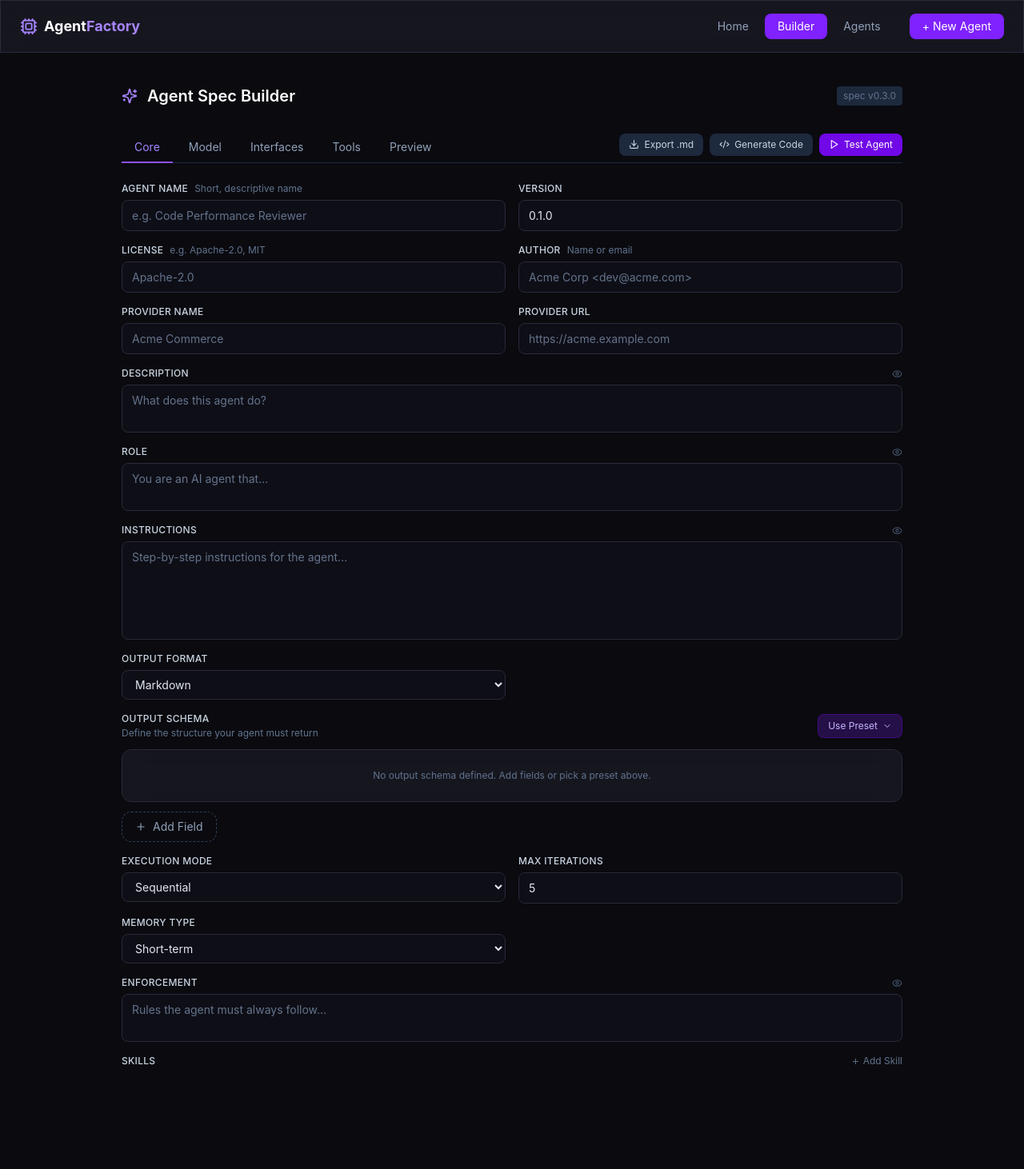
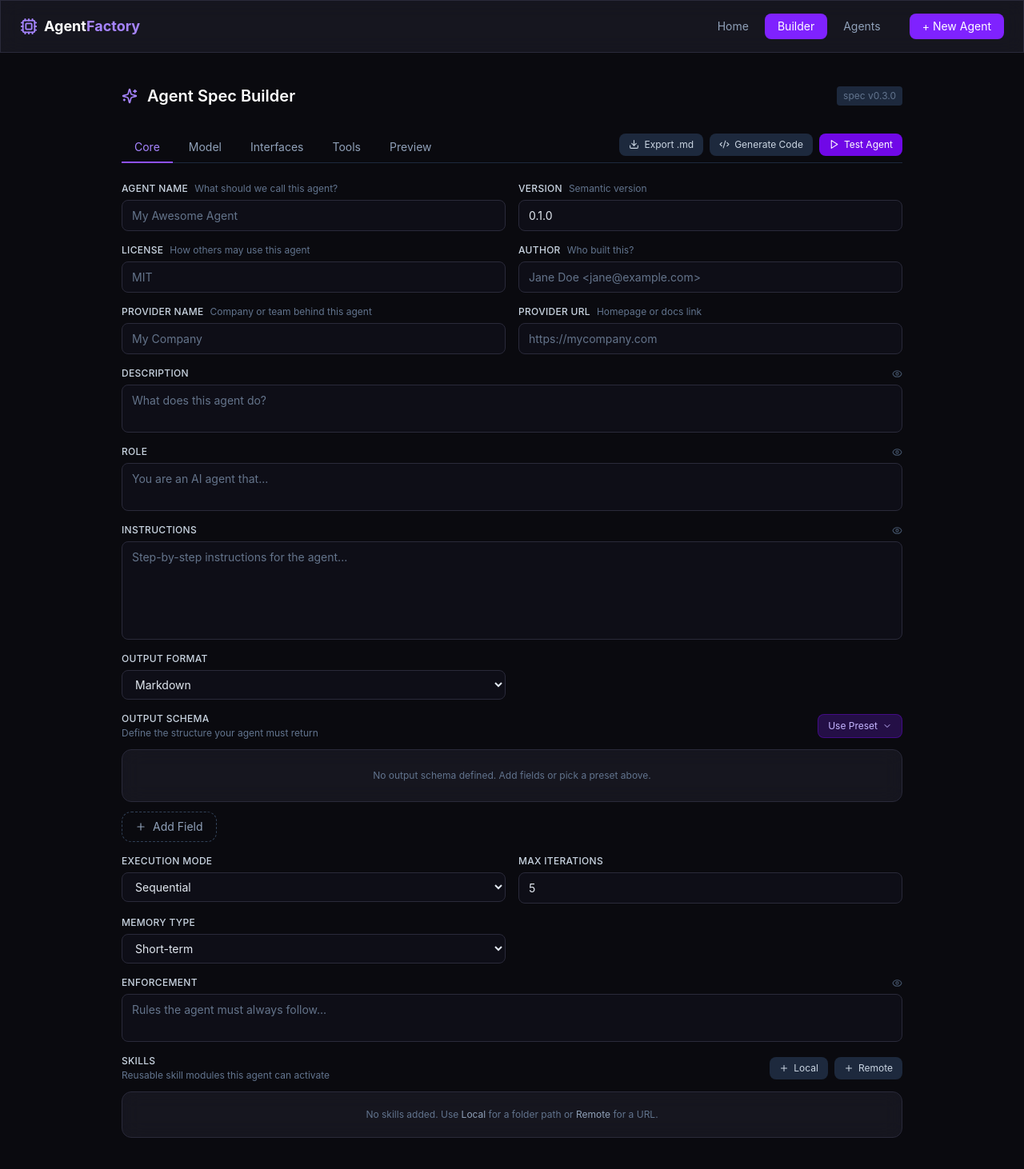
Before and after one commit to RukshanRanasinghe2000/AgentFactory, a Next.js app in the folder frontend/: page /builder in a window 1280 px wide. Shown: the whole page at 80% size. Before the commit the page ends 1375 px from the top, so only its background shows below. Built offline with nearby package versions, Linux system fonts and the light colour scheme.

Commit message:
style: change placeholders in the core section and improve UX of skills section

```diff
--- a/frontend/app/layout.tsx
+++ b/frontend/app/layout.tsx
@@ -10,7 +10,7 @@ export const metadata: Metadata = {
 export default function RootLayout({ children }: { children: React.ReactNode }) {
   return (
     <html lang="en">
-      <body className="min-h-screen">
+      <body className="min-h-screen" suppressHydrationWarning>
         <Navbar />
         <main>{children}</main>
       </body>
--- a/frontend/components/SpecEditor.tsx
+++ b/frontend/components/SpecEditor.tsx
@@ -74,29 +74,29 @@ export default function SpecEditor({ spec, onChange }: Props) {
       {/* ── CORE TAB ── */}
       {tab === "core" && (
         <div className="grid grid-cols-1 md:grid-cols-2 gap-4">
-          <FieldBlock label="Agent Name" hint="Short, descriptive name">
+          <FieldBlock label="Agent Name" hint="What should we call this agent?">
             <input value={spec.name} onChange={(e) => set("name", e.target.value)}
-              placeholder="e.g. Code Performance Reviewer" className="field-input" />
+              placeholder="My Awesome Agent" className="field-input" />
           </FieldBlock>
-          <FieldBlock label="Version">
+          <FieldBlock label="Version" hint="Semantic version">
             <input value={spec.version} onChange={(e) => set("version", e.target.value)}
-              placeholder="0.1.0" className="field-input" />
+              placeholder="1.0.0" className="field-input" />
           </FieldBlock>
-          <FieldBlock label="License" hint="e.g. Apache-2.0, MIT">
+          <FieldBlock label="License" hint="How others may use this agent">
             <input value={spec.license} onChange={(e) => set("license", e.target.value)}
-              placeholder="Apache-2.0" className="field-input" />
+              placeholder="MIT" className="field-input" />
           </FieldBlock>
-          <FieldBlock label="Author" hint="Name or email">
+          <FieldBlock label="Author" hint="Who built this?">
             <input value={spec.author} onChange={(e) => set("author", e.target.value)}
-              placeholder="Acme Corp <dev@acme.com>" className="field-input" />
+              placeholder="Jane Doe <jane@example.com>" className="field-input" />
           </FieldBlock>
-          <FieldBlock label="Provider Name">
+          <FieldBlock label="Provider Name" hint="Company or team behind this agent">
             <input value={spec.provider.name} onChange={(e) => set("provider", { ...spec.provider, name: e.target.value })}
-              placeholder="Acme Commerce" className="field-input" />
+              placeholder="My Company" className="field-input" />
           </FieldBlock>
-          <FieldBlock label="Provider URL">
+          <FieldBlock label="Provider URL" hint="Homepage or docs link">
             <input value={spec.provider.url} onChange={(e) => set("provider", { ...spec.provider, url: e.target.value })}
-              placeholder="https://acme.example.com" className="field-input" />
+              placeholder="https://mycompany.com" className="field-input" />
           </FieldBlock>
           <FieldBlock label="Description" className="md:col-span-2" onPreview={() => setPopup({ label: "Description", content: spec.description })}>
             <textarea value={spec.description} onChange={(e) => set("description", e.target.value)}
@@ -459,7 +459,9 @@ function ToolsEditor({ tools, onChange }: { tools: AgentTool[]; onChange: (v: Ag
 
 // ── Skills Editor ─────────────────────────────────────────────────────────────
 function SkillsEditor({ skills, onChange }: { skills: AgentSkill[]; onChange: (v: AgentSkill[]) => void }) {
-  function add() { onChange([...skills, { type: "local", path: "./skills" }]); }
+  function add(type: AgentSkill["type"]) {
+    onChange([...skills, type === "local" ? { type: "local", path: "./skills" } : { type: "remote", url: "" }]);
+  }
   function update(i: number, patch: Partial<AgentSkill>) {
     const next = [...skills]; next[i] = { ...next[i], ...patch }; onChange(next);
   }
@@ -467,23 +469,88 @@ function SkillsEditor({ skills, onChange }: { skills: AgentSkill[]; onChange: (v
 
   return (
     <div className="md:col-span-2 flex flex-col gap-3">
+      {/* Header */}
       <div className="flex items-center justify-between">
-        <p className="text-xs font-medium text-slate-300 uppercase tracking-wide">Skills</p>
-        <button onClick={add} className="text-xs text-slate-500 hover:text-violet-400 transition-colors flex items-center gap-1">
-          <Plus size={11} /> Add Skill
-        </button>
+        <div>
+          <p className="text-xs font-medium text-slate-300 uppercase tracking-wide">Skills</p>
+          <p className="text-xs text-slate-500 mt-0.5">Reusable skill modules this agent can activate</p>
+        </div>
+        <div className="flex items-center gap-2">
+          <button
+            onClick={() => add("local")}
+            className="flex items-center gap-1.5 px-3 py-1.5 rounded-lg text-xs bg-slate-800 hover:bg-slate-700 text-slate-300 transition-colors"
+          >
+            <Plus size={12} /> Local
+          </button>
+          <button
+            onClick={() => add("remote")}
+            className="flex items-center gap-1.5 px-3 py-1.5 rounded-lg text-xs bg-slate-800 hover:bg-slate-700 text-slate-300 transition-colors"
+          >
+            <Plus size={12} /> Remote
+          </button>
+        </div>
       </div>
+
+      {/* Empty state */}
+      {skills.length === 0 && (
+        <div className="glass rounded-xl px-4 py-5 text-center text-slate-500 text-xs">
+          No skills added. Use <span className="text-slate-400">Local</span> for a folder path or <span className="text-slate-400">Remote</span> for a URL.
+        </div>
+      )}
+
+      {/* Skill cards */}
       {skills.map((skill, i) => (
-        <div key={i} className="flex gap-2 items-center">
-          <select value={skill.type} onChange={(e) => update(i, { type: e.target.value as AgentSkill["type"] })} className="field-input w-28 text-xs py-1">
-            <option value="local">local</option>
-            <option value="remote">remote</option>
-          </select>
-          <input value={skill.type === "local" ? (skill.path ?? "") : (skill.url ?? "")}
-            onChange={(e) => update(i, skill.type === "local" ? { path: e.target.value } : { url: e.target.value })}
-            placeholder={skill.type === "local" ? "./skills" : "https://skills.example.com"}
-            className="field-input text-xs py-1 flex-1" />
-          <button onClick={() => remove(i)} className="text-slate-600 hover:text-red-400 transition-colors"><Trash2 size={13} /></button>
+        <div key={i} className="glass rounded-xl p-4 flex flex-col gap-3">
+          <div className="flex items-center justify-between">
+            <div className="flex items-center gap-2">
+              <span className={`text-xs font-medium px-2 py-0.5 rounded-full border ${
+                skill.type === "local"
+                  ? "text-emerald-400 bg-emerald-900/30 border-emerald-700/40"
+                  : "text-sky-400 bg-sky-900/30 border-sky-700/40"
+              }`}>
+                {skill.type}
+              </span>
+              <span className="text-xs text-slate-400 truncate max-w-48">
+                {skill.type === "local" ? (skill.path || "no path set") : (skill.url || "no url set")}
+              </span>
+            </div>
+            <button onClick={() => remove(i)} className="text-slate-600 hover:text-red-400 transition-colors">
+              <Trash2 size={13} />
+            </button>
+          </div>
+
+          <div className="grid grid-cols-1 md:grid-cols-2 gap-3">
+            <FieldBlock label="Type">
+              <select
+                value={skill.type}
+                onChange={(e) => update(i, { type: e.target.value as AgentSkill["type"], path: undefined, url: undefined })}
+                className="field-input"
+              >
+                <option value="local">local — folder on disk</option>
+                <option value="remote">remote — URL endpoint</option>
+              </select>
+            </FieldBlock>
+
+            {skill.type === "local" ? (
+              <FieldBlock label="Path" hint="Relative to agent file">
+                <input
+                  value={skill.path ?? ""}
+                  onChange={(e) => update(i, { path: e.target.value })}
+                  placeholder="./skills"
+                  className="field-input"
+                />
+              </FieldBlock>
+            ) : (
+              <FieldBlock label="URL">
+                <input
+                  value={skill.url ?? ""}
+                  onChange={(e) => update(i, { url: e.target.value })}
+                  placeholder="https://skills.example.com"
+                  className="field-input"
+                />
+              </FieldBlock>
+            )}
+          </div>
         </div>
       ))}
     </div>
```
